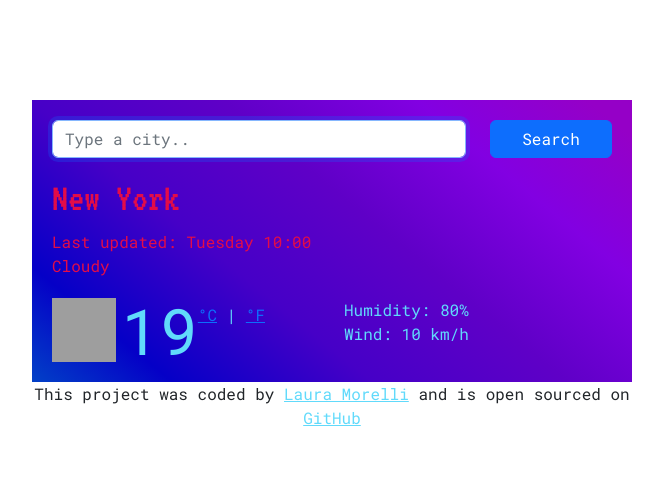
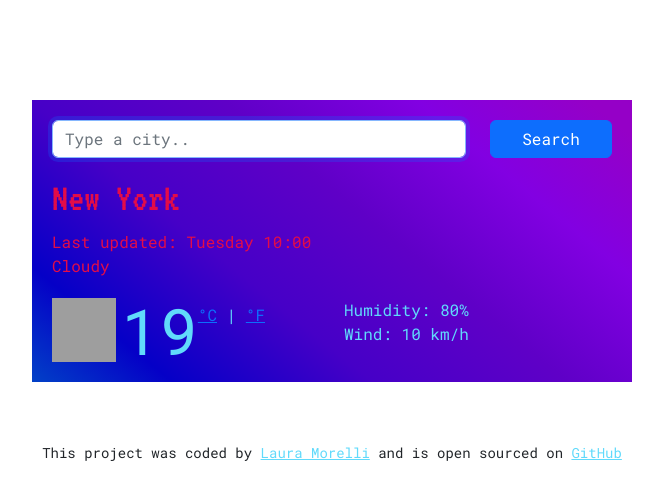
Before and after one commit to laumo15/react-weather-app, a React (Create React App) app: page / in a window 1280 px wide. Shown: the top 500 px of the page, without its empty margins (308-971 px from the left). Built offline with nearby package versions, Linux system fonts and the light colour scheme; grey boxes are pictures that could not be loaded.

Commit message:
Updated footer CSS

```diff
--- a/src/App.css
+++ b/src/App.css
@@ -31,6 +31,11 @@
   color: #61dafb;
 }
 
+footer {
+  font-size: 14px;
+  margin-top: 60px;
+}
+
 @keyframes App-logo-spin {
   from {
     transform: rotate(0deg);
```
